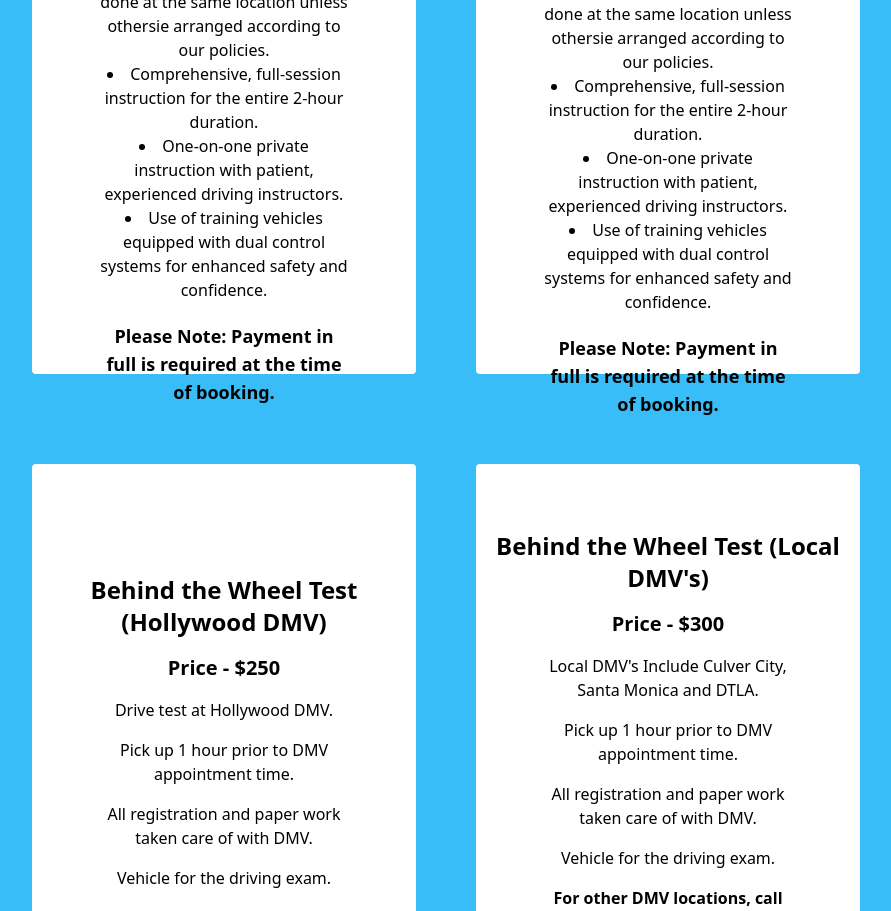
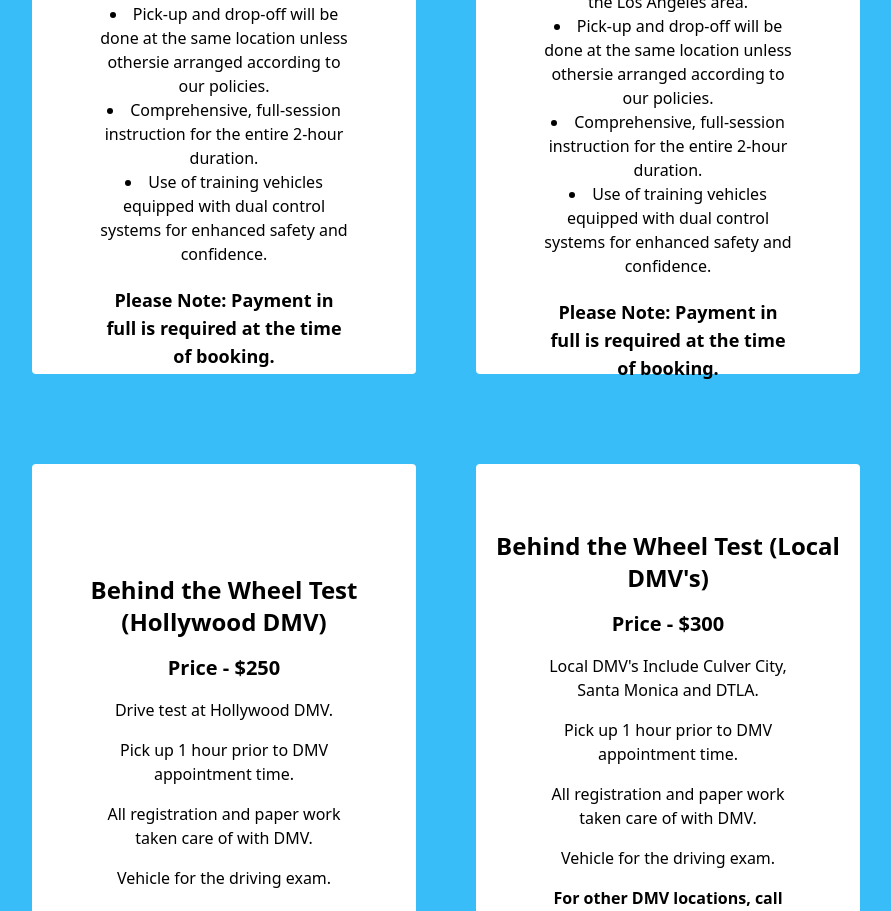
Before and after one commit to mannysanz715/Grace-s-Driving-School-Website, a React (Vite) app: page / in a window 1280 px wide. Shown: the part 3380-4291 px from the top of the page, without its empty margins (194-1085 px from the left). Built offline with nearby package versions, Linux system fonts and the light colour scheme.

Commit message:
Update pricing page

```diff
--- a/src/components/Pricing/Pricing.jsx
+++ b/src/components/Pricing/Pricing.jsx
@@ -52,7 +52,6 @@ export default function Pricing(){
             <li className='w-[250px]'>Pick-up and drop-off within the Los Angeles area.</li>
             <li className='w-[250px]'>Pick-up and drop-off will be done at the same location unless othersie arranged according to our policies.</li>
             <li className='w-[250px]'>Comprehensive, full-session instruction for the entire 2-hour duration.</li>
-            <li className='w-[250px]'>One-on-one private instruction with patient, experienced driving instructors.</li>
             <li className='w-[250px]'>Use of training vehicles equipped with dual control systems for enhanced safety and confidence.</li>
           </div>
           <p className='w-[250px] font-bold text-lg'>Please Note: Payment in full is required at the time of booking. </p>
@@ -66,7 +65,6 @@ export default function Pricing(){
             <li className='w-[250px]'>Pick-up and drop-off within the Los Angeles area.</li>
             <li className='w-[250px]'>Pick-up and drop-off will be done at the same location unless othersie arranged according to our policies.</li>
             <li className='w-[250px]'>Comprehensive, full-session instruction for the entire 2-hour duration.</li>
-            <li className='w-[250px]'>One-on-one private instruction with patient, experienced driving instructors.</li>
             <li className='w-[250px]'>Use of training vehicles equipped with dual control systems for enhanced safety and confidence.</li>
           </div>
           <p className='w-[250px] font-bold text-lg'>Please Note: Payment in full is required at the time of booking. </p>
```
